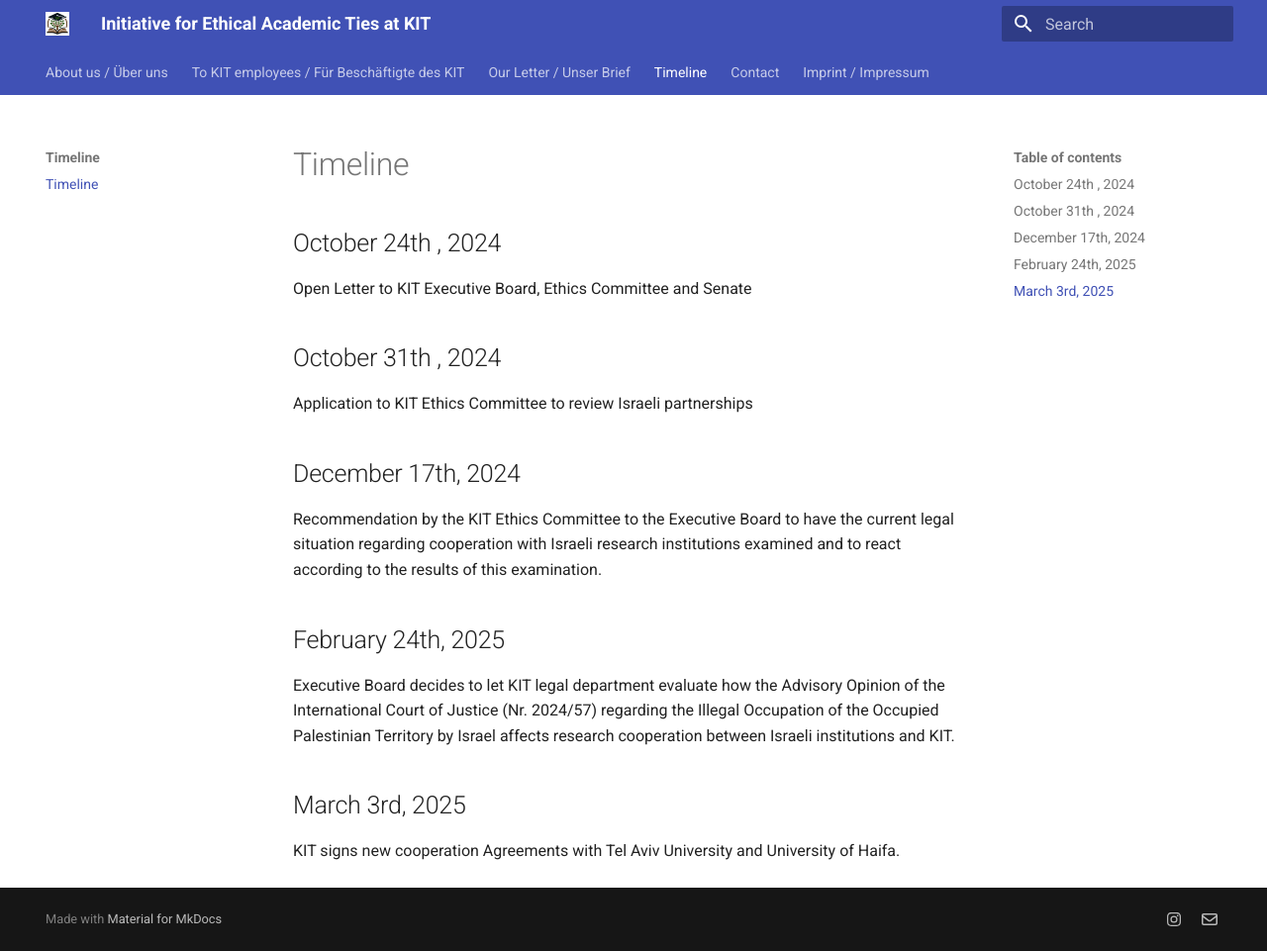
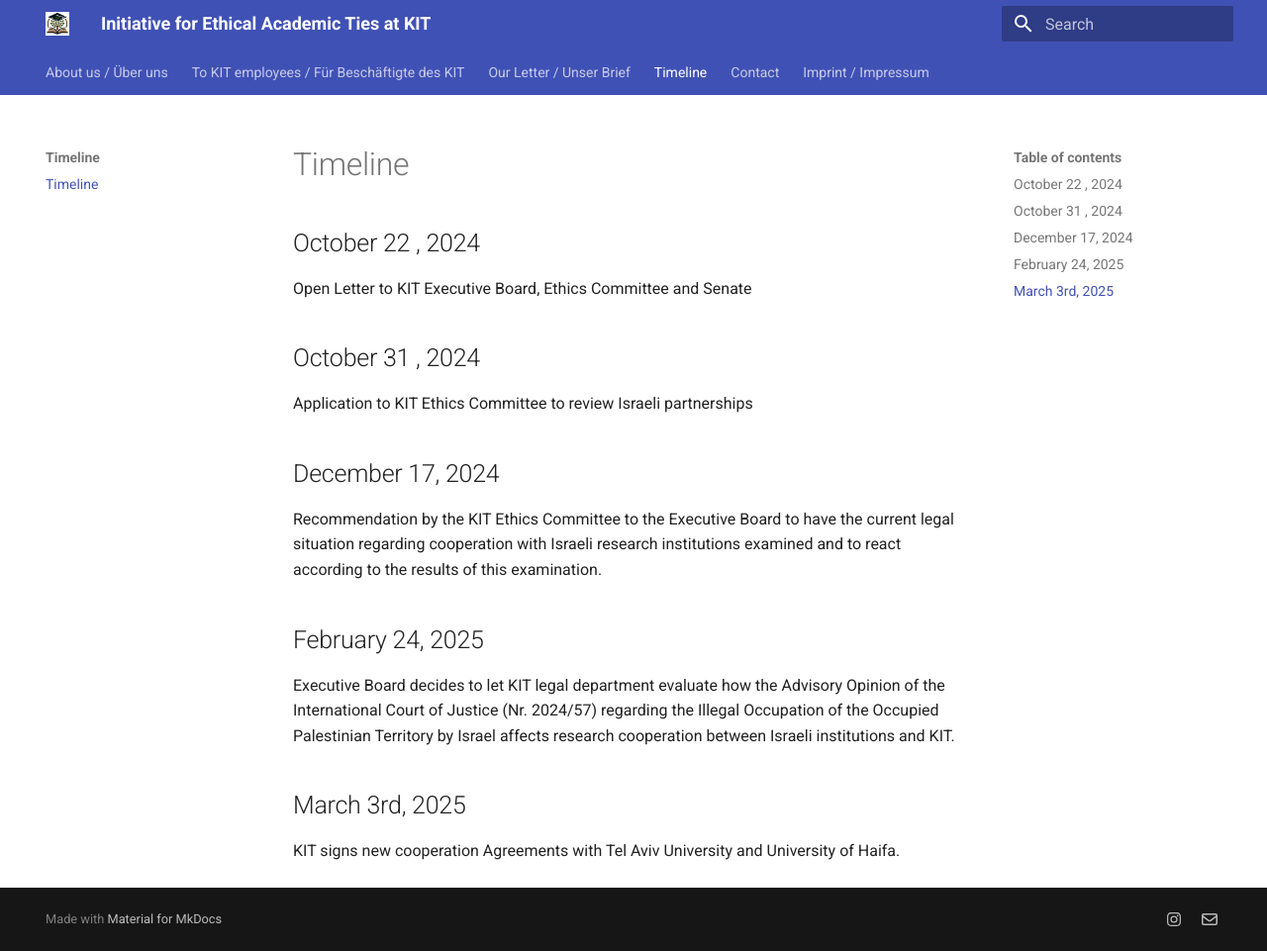
Before and after one commit to ieat-kit/ieat-kit.github.io, an MkDocs documentation site: the page built from docs/timeline.md, in a window 1280 px wide and 961 px high. Shown: the whole window at 99% size. Built offline with MkDocs 1.6.1 and Material for MkDocs 9.7.7, drawn with Linux system fonts in a browser that asks for light colours.

Commit message:
change time line and date of initial letter

```diff
--- a/docs/timeline.md
+++ b/docs/timeline.md
@@ -1,18 +1,18 @@
 # Timeline
 
-## October 24th , 2024
+## October 22 , 2024
 
 Open Letter to KIT Executive Board, Ethics Committee and Senate
 
-## October 31th , 2024
+## October 31 , 2024
 
 Application to KIT Ethics Committee to review Israeli partnerships
 
-## December 17th, 2024
+## December 17, 2024
 
 Recommendation by the KIT Ethics Committee to the Executive Board to have the current legal situation regarding cooperation with Israeli research institutions examined and to react according to the results of this examination.
 
-## February 24th, 2025
+## February 24, 2025
 
 Executive Board decides to let KIT legal department evaluate how the Advisory Opinion of the International Court of Justice (Nr. 2024/57) regarding the Illegal Occupation of the Occupied Palestinian Territory by Israel affects research cooperation between Israeli institutions and KIT.
 
```
